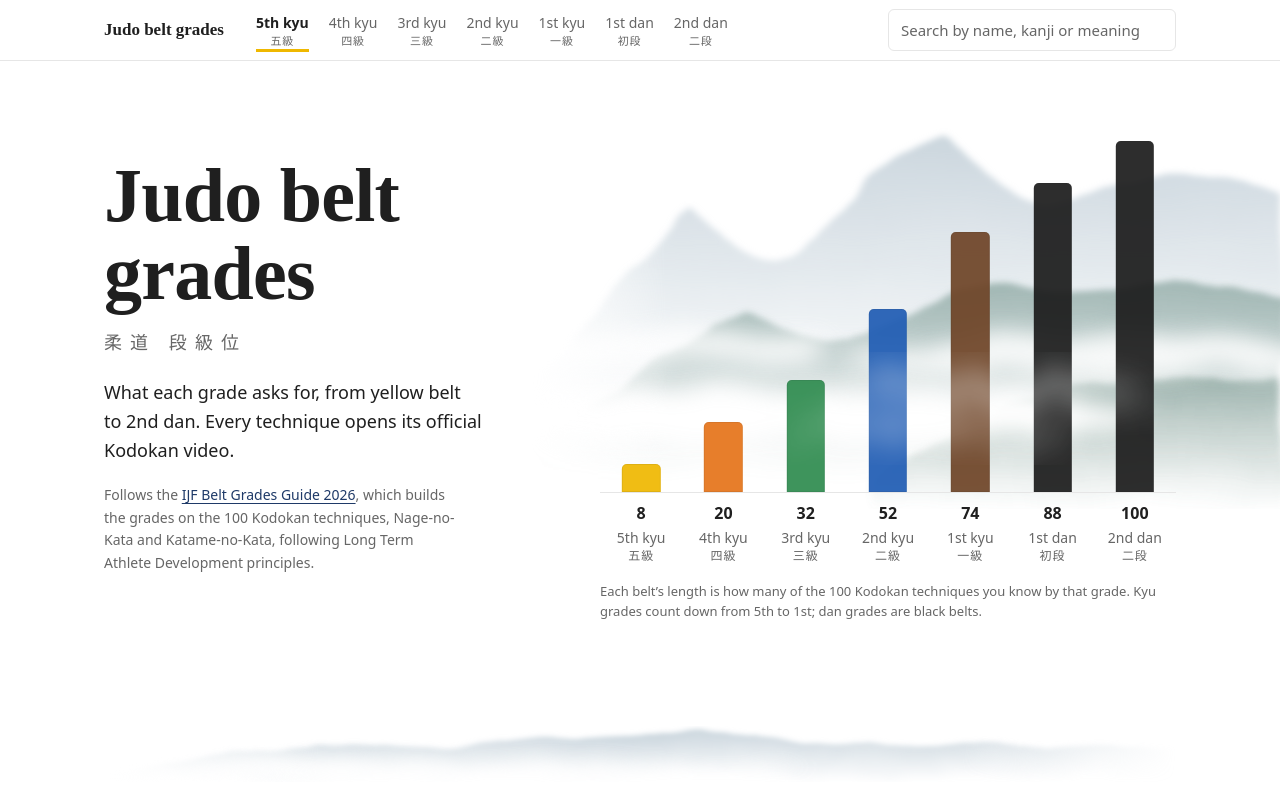
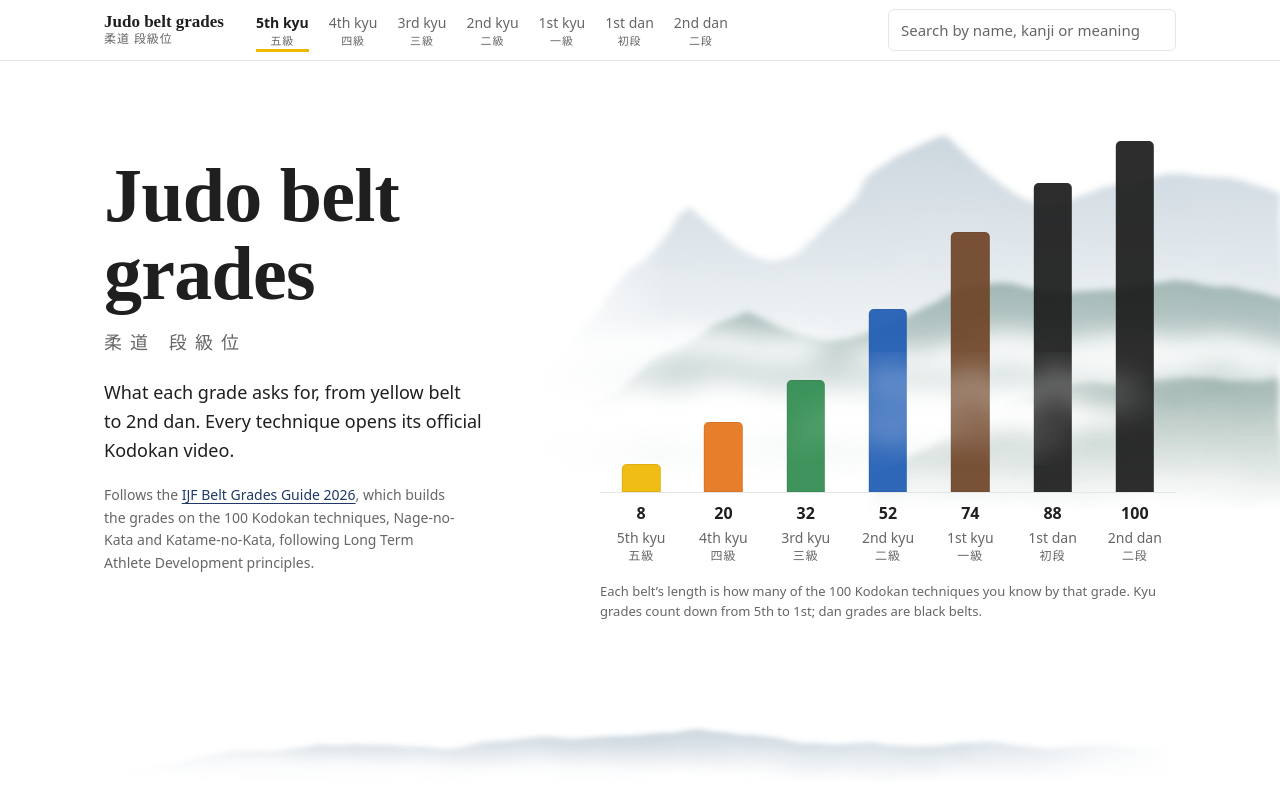
Before and after one commit to judodankyu/judodankyu.github.io, a website with bundled scripts: page index.html in a window 1280 px wide. Shown: the top 787 px of the page. Built offline with nearby package versions, Linux system fonts and the light colour scheme.

Commit message:
Header: 柔道 段級位 under the site name

```diff
--- a/index.html
+++ b/index.html
@@ -43,7 +43,7 @@
 
 <header class="bar">
   <div class="bar-in">
-    <a class="brand" href="#top">Judo belt grades</a>
+    <a class="brand" href="#top">Judo belt grades<span class="jp-name" lang="ja">柔道 段級位</span></a>
     <nav class="tabs" id="tabs" aria-label="Grades"></nav>
     <div class="search">
       <label class="sr-only" for="q">Search techniques</label>
--- a/src/styles.css
+++ b/src/styles.css
@@ -84,6 +84,7 @@
   }
 
   .brand {
+    display: grid;
     font: 700 1.0625rem var(--display);
     text-decoration: none;
     white-space: nowrap;
```
